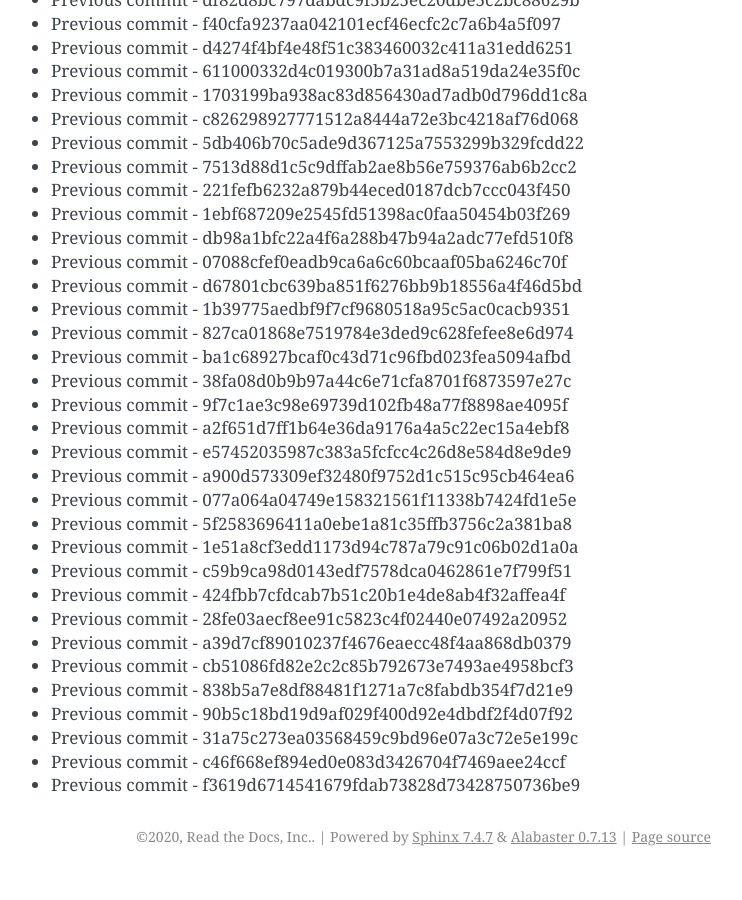
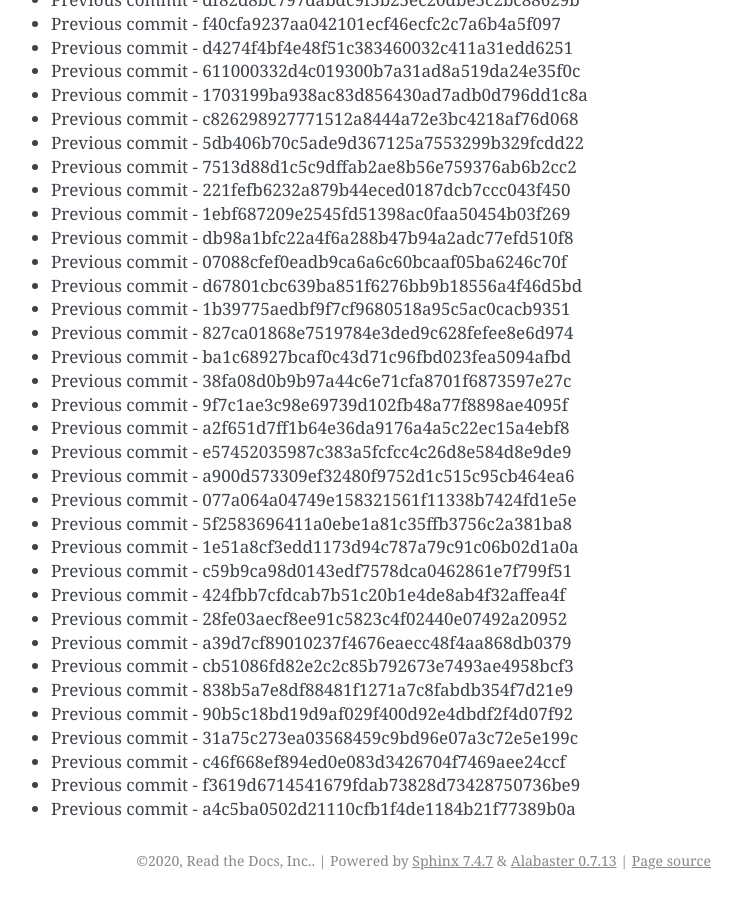
Before and after one commit to readthedocs/rtd-git-stresstest, a Sphinx documentation site: the page built from docs/updates.rst, in a window 1280 px wide and 900 px high, scrolled down 34566 px. Shown: the whole window, without its empty margins (399-1141 px from the left). Built offline with Sphinx 7.4.7, drawn with Linux system fonts in a browser that asks for light colours; before the commit the page ends 35442 px from its top, so only the background shows below that.

Commit message:
Generating commit from previous: a4c5ba0502d21110cfb1f4de1184b21f77389b0a

```diff
--- a/docs/updates.rst
+++ b/docs/updates.rst
@@ -1484,3 +1484,4 @@ It can be tested for any performance characteristics.
 * Previous commit - 31a75c273ea03568459c9bd96e07a3c72e5e199c
 * Previous commit - c46f668ef894ed0e083d3426704f7469aee24ccf
 * Previous commit - f3619d6714541679fdab73828d73428750736be9
+* Previous commit - a4c5ba0502d21110cfb1f4de1184b21f77389b0a
```
